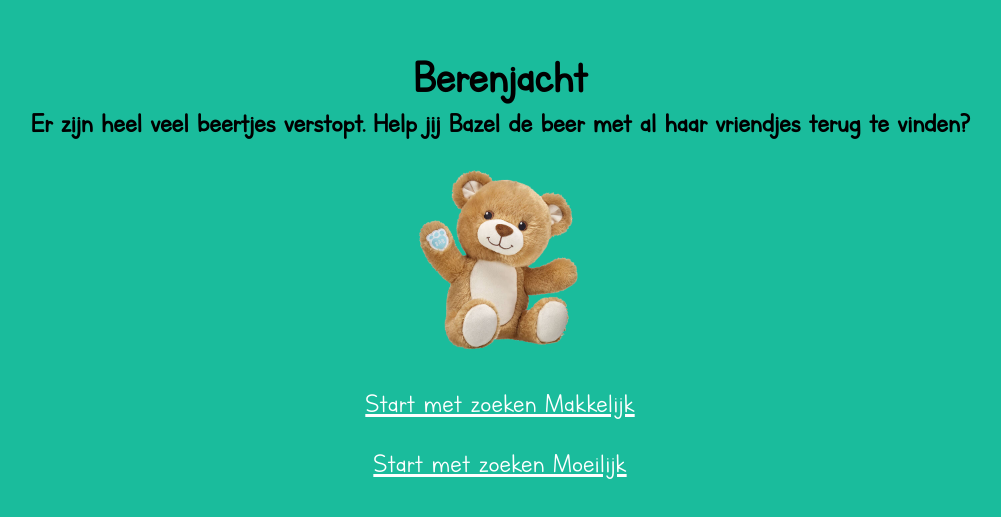
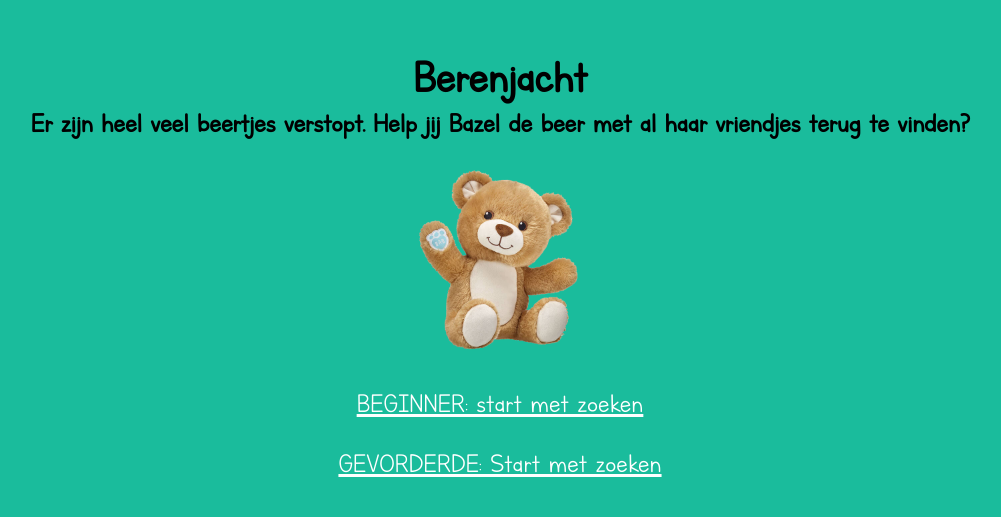
Before and after one commit to jochemjanssens/berenjacht, a React (Create React App) app: page / in a window 1280 px wide. Shown: the part 133-650 px from the top of the page, without its empty margins (140-1141 px from the left). Built offline with nearby package versions, Linux system fonts and the light colour scheme.

Commit message:
feat: better intro

```diff
--- a/src/Screens/Intro.jsx
+++ b/src/Screens/Intro.jsx
@@ -13,13 +13,13 @@ class Intro extends React.Component {
 
           <img src={bearPicture} alt="bingo beer" width="200" height="200" />
 
-          <Link to="/main">Start met zoeken Makkelijk</Link>
+          <Link to="/main">BEGINNER: start met zoeken</Link>
           <Link to={{
             pathname: "/main",
             state: {
               tiles: 15,
             }
-          }}>Start met zoeken Moeilijk</Link>
+          }}>GEVORDERDE: Start met zoeken</Link>
         </header>
       </div>
     );
```
